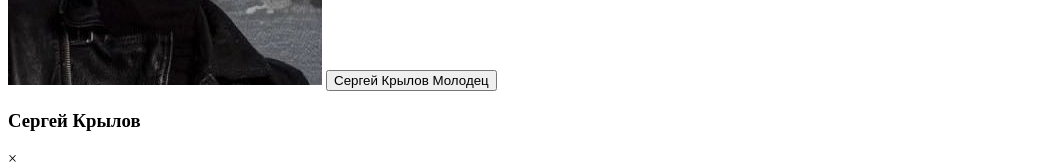
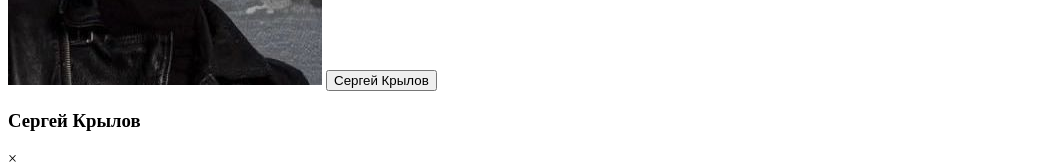
Before and after one commit to Vyacheslav-Spilch/Website-Teatre-Yackobson, a plain HTML site: page Project first/test.html in a window 1280 px wide. Shown: the part 237-401 px from the top of the page, without its empty margins (0-1039 px from the left). Drawn offline with Linux system fonts and the light colour scheme.

Commit message:
first commit

```diff
--- a/Project first/test.html
+++ b/Project first/test.html
@@ -14,7 +14,7 @@
         class="img__principal"
       />
       <button class="btn-person" data-modal-btn="btn-modal11">
-        Сергей Крылов Молодец
+        Сергей Крылов
       </button>
       <div
         class="container-all-modal-team"
```
Also changed, not shown: 6 other files.
